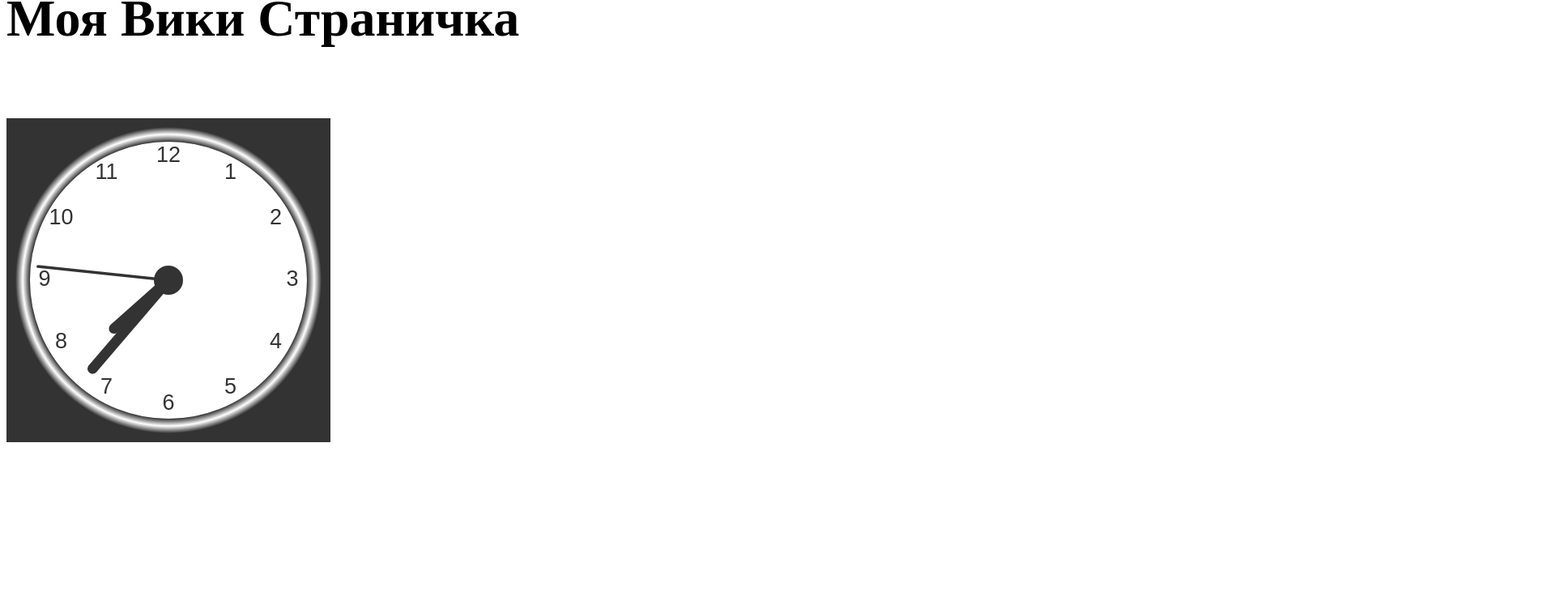
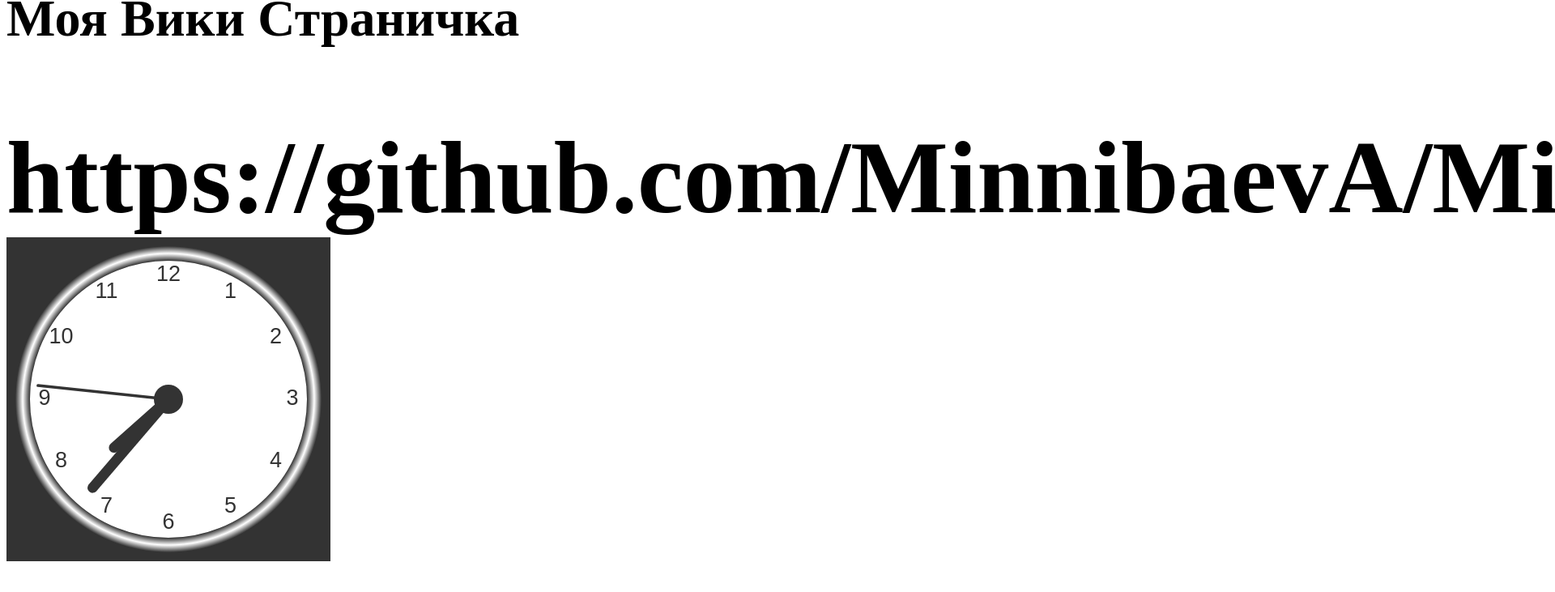
Before and after one commit to MinnibaevA/MinnibaevA.github.io, a plain HTML site: page xixi.html in a window 1280 px wide. Shown: the part 219-950 px from the top of the page at 81% size, 1920 px wide, since content can reach past the window. Before the commit the page ends 850 px from the top, so only its background shows below. Drawn offline with Linux system fonts and the light colour scheme.

Commit message:
Update xixi.html

```diff
--- a/xixi.html
+++ b/xixi.html
@@ -1,6 +1,7 @@
 <h1><b>Мои часы <b><h1>
   <br>
 <h1><b>Моя Вики Страничка <b><h1>
+ https://github.com/MinnibaevA/MinnibaevA.github.io.wiki.git
 <!DOCTYPE html>
 <html>
 <body>
```
